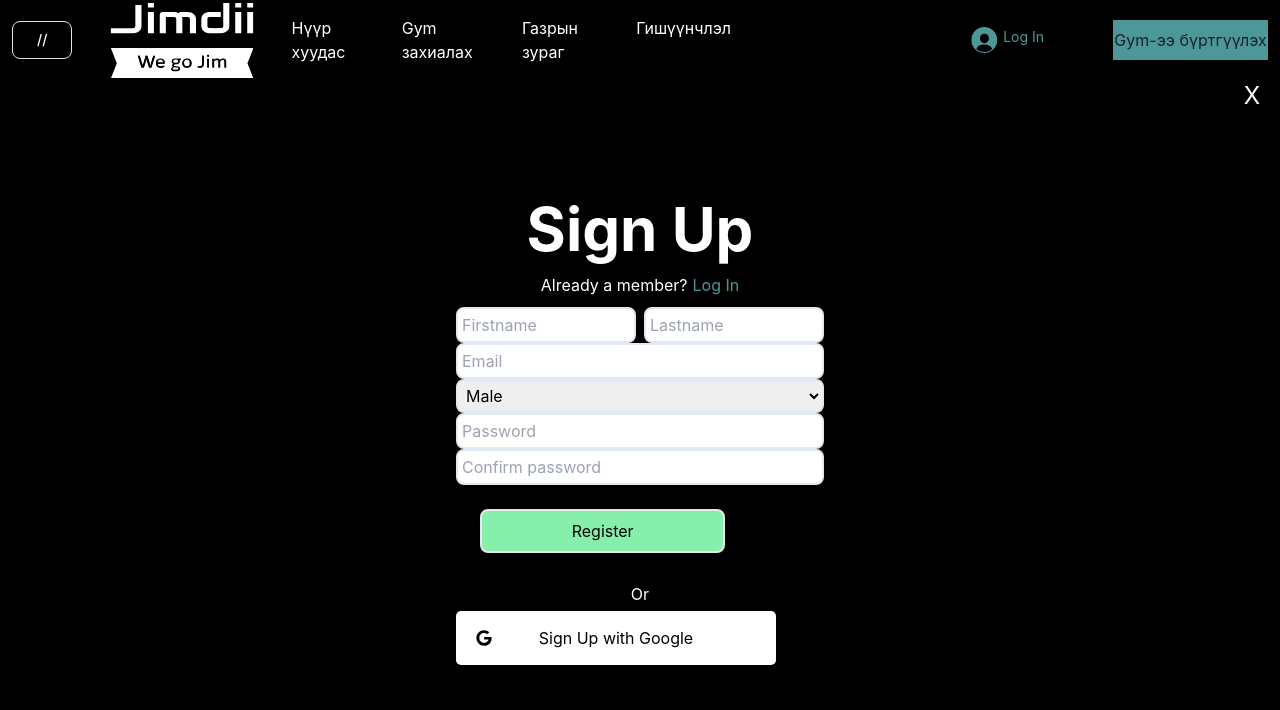
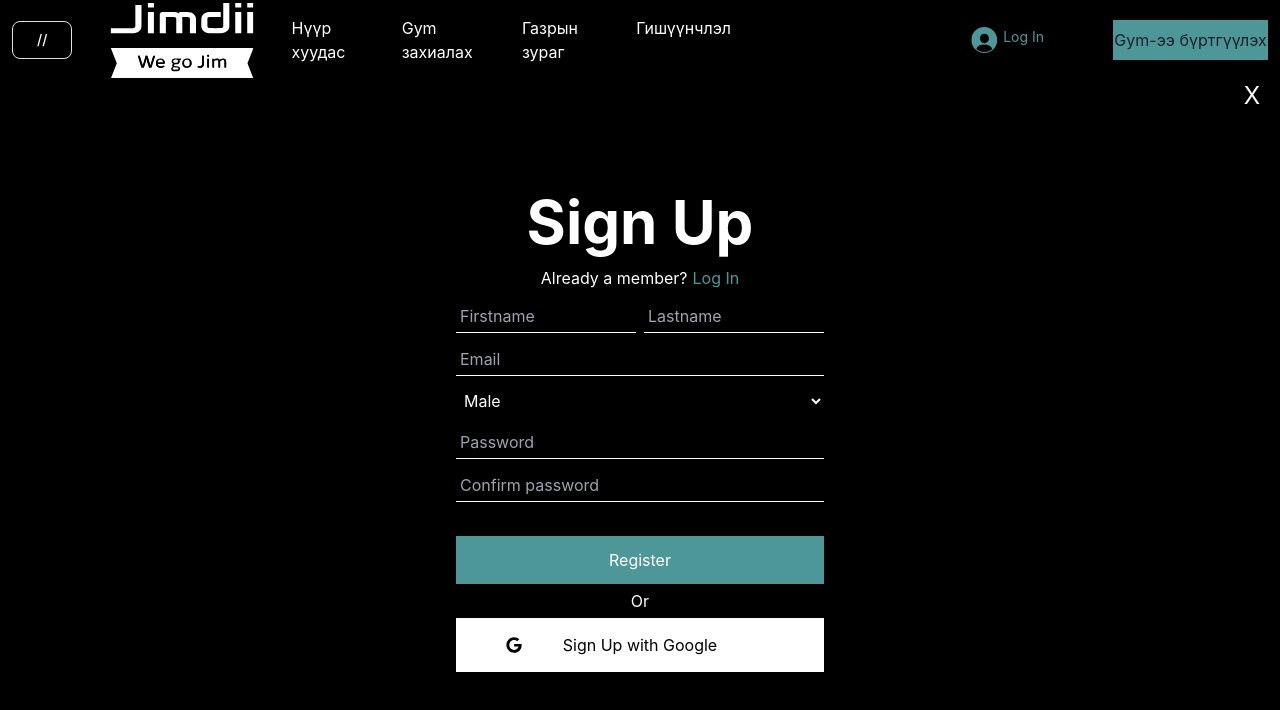
Before and after one commit to Pinecone-aqua/jimdii, a Next.js app in the folder front_end/client/: page /login in a window 1280 px wide. Shown: the top 710 px of the page. Built offline with nearby package versions, Linux system fonts and the light colour scheme.

Commit message:
Sign design

```diff
--- a/front_end/client/pages/login.tsx
+++ b/front_end/client/pages/login.tsx
@@ -18,8 +18,7 @@ export default function Login() {
       : setConfirmPass(false);
   }, [getSecondPass, getFirstPass]);
 
-  const btnStyle = " w-full h-20 bg-black text-white ";
-  const inputStyle = "w-full p-1 text-black border-2 rounded-lg";
+  const inputStyle = "w-full p-1 text-white bg-black  mb-[10px]";
 
   // eslint-disable-next-line @typescript-eslint/no-explicit-any
   function submitHandler(e: any) {
@@ -62,9 +61,12 @@ export default function Login() {
     <div className="h-full  loginPage">
       {/* start new design */}
       <div className="w-full flex justify-end flex-row">
-        <Link href={`/`}>
-          <button className="text-2xl text-white mr-[20px]">X</button>
-        </Link>
+        <button
+          className="text-2xl text-white mr-[20px]"
+          onClick={() => router.back()}
+        >
+          X
+        </button>
       </div>
 
       <div className="flex justify-center items-center h-[80vh]">
@@ -101,6 +103,7 @@ export default function Login() {
                     className={inputStyle}
                     name="firstname"
                     required
+                    id="inputStyle"
                   />
                   <input
                     type="text"
@@ -108,6 +111,7 @@ export default function Login() {
                     className={inputStyle}
                     name="lastname"
                     required
+                    id="inputStyle"
                   />
                 </p>
 
@@ -117,6 +121,7 @@ export default function Login() {
                   className={inputStyle}
                   name="email"
                   required
+                  id="inputStyle"
                 />
                 <select className={`${inputStyle}`} name="gender" required>
                   <option value="male">Male</option>
@@ -130,6 +135,7 @@ export default function Login() {
                   name="password"
                   onChange={(e) => setFirstPass(e.target.value)}
                   required
+                  id="inputStyle"
                 />
                 <input
                   type="text"
@@ -142,28 +148,32 @@ export default function Login() {
                   onChange={(e) => setSecondPass(e.target.value)}
                   name="confirm"
                   required
+                  id="inputStyle"
                 />
-
               </>
+              <div className="w-full flex justify-center">
                 <button
                   type="submit"
-                className={`w-4/6 border-2 bg-green-300 p-2 rounded-lg text-black m-4`}
+                  className={`w-full h-[48px] p-2  text-white mt-4 bg-[#4D9799]`}
                 >
                   {!registerbtn ? "Register" : "Login"}
                 </button>
+              </div>
 
               <div className="flex justify-center items-center my-[5px] text-white">
                 <span>Or</span>
               </div>
+              <div className="w-full flex justify-center">
                 <button
                   onClick={googleLoginHandler}
                   className="signbutton flex items-center relative"
                 >
-                <FaGoogle className="absolute left-5" />
+                  <FaGoogle className="absolute " />
                   <div className="flex justify-center w-full">
                     <span>Sign Up with Google</span>
                   </div>
                 </button>
+              </div>
             </div>
           ) : (
             <div>
@@ -188,33 +198,36 @@ export default function Login() {
                   placeholder="Email"
                   className={inputStyle}
                   name="email"
+                  id="inputStyle"
                 />
                 <input
                   type="text"
                   placeholder="Password"
                   className={inputStyle}
                   name="password"
+                  id="inputStyle"
                 />
               </>
               <button
                 type="submit"
-                className={`w-4/6 border-2 bg-green-300 p-2 rounded-lg text-black m-4`}
+                className={`w-full h-[48px] p-2  text-white mt-4 bg-[#4D9799]`}
               >
                 {registerbtn ? "Register" : "Login"}
               </button>
               <div className="flex justify-center items-center my-[5px] text-white">
                 <span>Or </span>
               </div>
-
+              <div className="w-full flex justify-center">
                 <button
                   onClick={googleLoginHandler}
                   className="signbutton flex items-center relative"
                 >
-                <FaGoogle className="absolute left-5" />
+                  <FaGoogle className="absolute " />
                   <div className="flex justify-center w-full">
                     <span>Sign Up with Google</span>
                   </div>
                 </button>
+              </div>
             </div>
           )}
         </form>
--- a/front_end/client/pages/signUp.tsx
+++ b/front_end/client/pages/signUp.tsx
@@ -1,7 +1,7 @@
 import axios from "axios";
 import Link from "next/link";
 import { useRouter } from "next/router";
-import React, { useState } from "react";
+import { useState } from "react";
 import { FaGoogle } from "react-icons/fa";
 
 export default function signUp(): JSX.Element {
@@ -15,10 +15,9 @@ export default function signUp(): JSX.Element {
   return (
     <div className="bg-black text-white w-full h-full signUpPage ">
       <div className="w-full flex justify-end">
-        <Link href={`/`}>
-
-        <button className="text-2xl mr-[20px]">X</button>
-        </Link>
+        <button className="text-2xl mr-[20px]" onClick={() => router.back()}>
+          X
+        </button>
       </div>
       <div className="flex justify-center items-center h-[80vh]">
         {!signBtn ? (
--- a/front_end/client/styles/globals.scss
+++ b/front_end/client/styles/globals.scss
@@ -36,7 +36,16 @@
     display: none;
   }
 }
+#inputStyle {
+  border-bottom: 1px solid white;
+  transition: 0.4;
+}
 
+#inputStyle:focus {
+  outline: none;
+  border-bottom: 1px solid #4d9799;
+  transition: 0.4;
+}
 .membership::before {
   z-index: -1;
   content: "";
@@ -111,7 +120,7 @@
   width: 300px;
   text-align: center;
 }
-.signUpPage::before{
+.signUpPage::before {
   z-index: -1;
   content: "";
   position: fixed;
--- a/front_end/client/styles/home.scss
+++ b/front_end/client/styles/home.scss
@@ -61,23 +61,23 @@
   border-radius: 5px;
 }
 .signbutton {
-  width: 320px;
+  width: 100%;
   background-color: rgb(255, 255, 255);
   color: black;
   padding: 15px 50px;
   transition: 0.3s;
   transition-timing-function: ease-in-out;
-  border-radius: 5px;
+
   margin-bottom: 5px;
 }
-.signFBbutton{
+.signFBbutton {
   width: 320px;
   background-color: rgb(0, 114, 237);
   color: black;
   padding: 15px 50px;
   transition: 0.3s;
   transition-timing-function: ease-in-out;
-  border-radius: 5px;
+
   margin-bottom: 5px;
 }
 .mainButton:hover {
```
Lines whose indentation alone changed are shown as unchanged.
